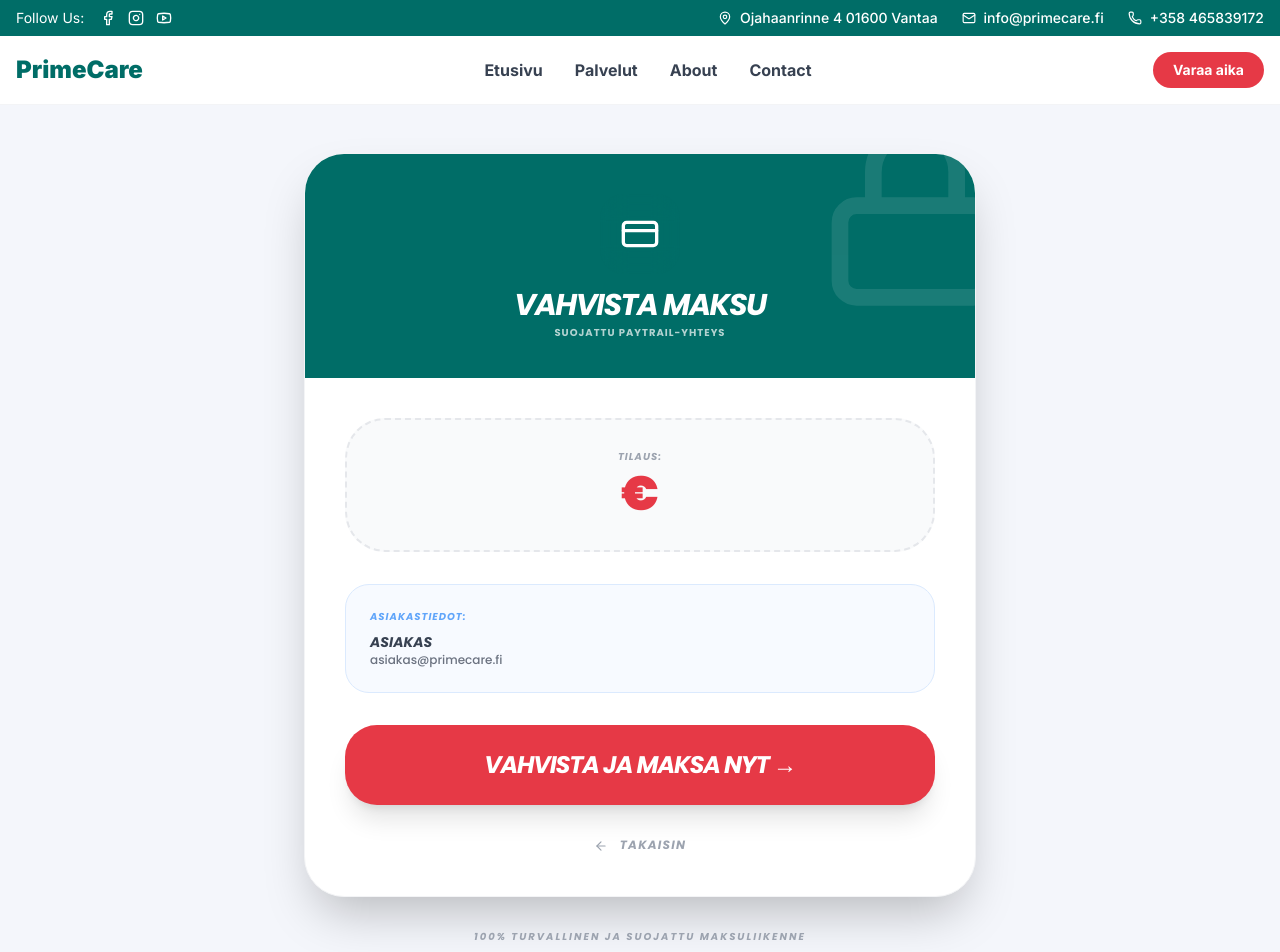
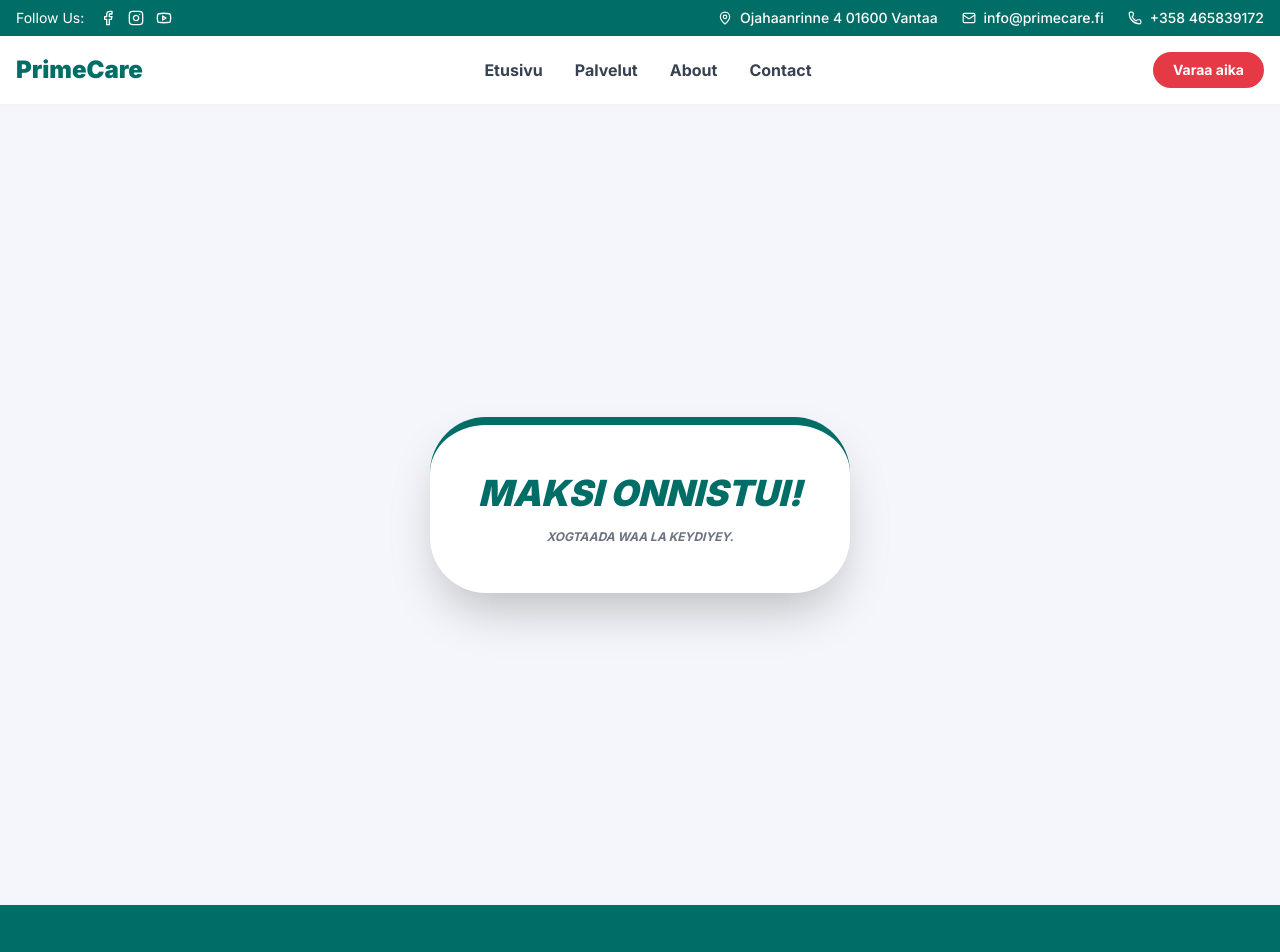
Before and after one commit to alfuapp/primelast, a Next.js app: page /paytrail in a window 1280 px wide. Shown: the top 952 px of the page. Built offline with nearby package versions, Linux system fonts and the light colour scheme.

Commit message:
last hagaajinta admin pageka

```diff
--- a/app/paytrail/page.tsx
+++ b/app/paytrail/page.tsx
@@ -1,122 +1,65 @@
 'use client';
 
-import React, { useState, Suspense } from 'react';
-import { useSearchParams, useRouter } from 'next/navigation';
-import { CreditCard, Loader2, ArrowLeft, Lock } from 'lucide-react';
+import React, { Suspense, useEffect } from 'react';
+import { useSearchParams } from 'next/navigation';
+import { db } from '../lib/firebase';
+import { collection, addDoc, serverTimestamp } from 'firebase/firestore';
 
-function PaytrailContent() {
+function SuccessContent() {
   const searchParams = useSearchParams();
-  const router = useRouter();
 
-  // 1. Ka soo saar dhammaan xogta URL-ka
-  const orderId = searchParams.get('orderId');
-  const amount = searchParams.get('amount');
-  const customerName = searchParams.get('name') || 'Asiakas';
-  const customerEmail = searchParams.get('email') || 'asiakas@primecare.fi';
-  const puh = searchParams.get('puh') || '';
-  const viesti = searchParams.get('viesti') || '';
-  const palvelu = searchParams.get('palvelu') || 'Palvelu';
+  useEffect(() => {
+    const finalizeOrder = async () => {
+      const checkoutStatus = searchParams.get('checkout-status');
+      const orderId = searchParams.get('checkout-stamp');
 
-  const [isRedirecting, setIsRedirecting] = useState(false);
+      if (checkoutStatus === 'ok' && orderId) {
+        try {
+          // ⭐ HALKAN AYAA AH "MASHIINKA" XOGTA GEEYA FIREBASE
+          await addDoc(collection(db, "tilaukset"), {
+            orderId: orderId,
 
-  const handlePaymentRedirect = async () => {
-    if (!orderId || !amount) {
-      alert("Tilaustiedot puuttuvat.");
-      return;
-    }
+            // 1. Magaca: Haddii uu Paytrail ka waayo (checkout-firstname),
+            // wuxuu ka raadinayaa URL-ka (name) aan horay ugu dhex qarinay.
+            etunimi: searchParams.get('checkout-firstname') || searchParams.get('name') || "Asiakas",
+            sukunimi: searchParams.get('checkout-lastname') || "",
 
-    setIsRedirecting(true);
-    try {
-      // 2. Wac API-ga Backend-ka oo u gudbi xogta oo dhan
-      const response = await fetch('/api/paytrail/create', {
-        method: 'POST',
-        headers: { 'Content-Type': 'application/json' },
-        body: JSON.stringify({
-          orderId: orderId,
-          amount: Number(amount),
-          customerEmail: customerEmail,
-          customerName: customerName,
-          palvelu: palvelu,
-          viesti: viesti,
-          puh: puh
-        }),
-      });
+            // 2. Email-ka: Sidoo kale halkan ayuu ka saxayaa
+            email: searchParams.get('checkout-email') || searchParams.get('email') || "Ei sähköpostia",
 
-      const data = await response.json();
+            // 3. Kuwani waa kuwii kuu shaqaynayay (Telefoonka iyo Viestiga)
+            puh: searchParams.get('puh') || "Ei numeroa",
+            viesti: searchParams.get('viesti') || "Ei viestiä",
+            palvelu: searchParams.get('palvelu') || "Palvelu",
 
-      // 3. ✅ HUBI: Isbeddelka halkan ayuu ku jiraa
-      // Backend-kaagu wuxuu soo celinayaa URL-ka lacag bixinta (href)
-      if (data.href) {
-        window.location.href = data.href;
-      } else {
-        throw new Error(data.error || "Maksun aloitus epäonnistui");
+            hinta: Number(searchParams.get('checkout-amount')) / 100,
+            status: 'pending',
+            paymentStatus: 'paid',
+            createdAt: serverTimestamp(),
+          });
+          console.log("Xogta si sax ah ayaa loo geliyey Firebase!");
+        } catch (error) {
+          console.error("Firebase Error:", error);
+        }
       }
-    } catch (error: any) {
-      console.error("Payment error:", error);
-      alert("Virhe: " + error.message);
-      setIsRedirecting(false);
-    }
-  };
+    };
+    finalizeOrder();
+  }, [searchParams]);
 
   return (
-    <div className="min-h-screen bg-[#f4f6fb] py-12 px-6 font-[Poppins]">
-      <div className="max-w-2xl mx-auto">
-        <div className="bg-white rounded-[2.5rem] shadow-2xl overflow-hidden border border-gray-100">
-          <div className="bg-[#006d67] p-10 text-center text-white relative overflow-hidden">
-            <div className="relative z-10">
-              <div className="bg-green/20 w-20 h-20 rounded-3xl flex items-center justify-center mx-auto mb-4 backdrop-blur-md">
-                <CreditCard size={40} />
-              </div>
-              <h1 className="text-3xl font-black uppercase italic tracking-tighter leading-none">Vahvista Maksu</h1>
-              <p className="text-white/70 font-bold mt-2 uppercase text-[10px] tracking-widest leading-none">Suojattu Paytrail-yhteys</p>
-            </div>
-            <Lock className="absolute top-0 right-0 opacity-10 transform translate-x-10 -translate-y-10" size={200} />
-          </div>
-
-          <div className="p-10 space-y-8 text-center">
-            <div className="bg-gray-50 rounded-[2.5rem] p-8 border-2 border-dashed border-gray-200">
-              <p className="text-gray-400 font-black uppercase text-[10px] italic mb-2 tracking-widest leading-none italic">
-                Tilaus: {orderId}
-              </p>
-              <p className="text-5xl font-black text-[#E63946] leading-none">{amount}€</p>
-            </div>
-
-            <div className="text-left bg-blue-50/50 p-6 rounded-3xl border border-blue-100">
-                <p className="text-[10px] font-black text-blue-400 uppercase tracking-widest mb-2 italic">Asiakastiedot:</p>
-                <p className="font-bold text-gray-700 uppercase italic text-sm">{customerName}</p>
-                <p className="text-xs text-gray-500 font-medium">{customerEmail}</p>
-            </div>
-
-            <button
-              onClick={handlePaymentRedirect}
-              disabled={isRedirecting}
-              className="w-full bg-[#E63946] text-white py-6 rounded-[2rem] font-black text-2xl shadow-xl hover:bg-[#c82f3b] transition-all transform active:scale-95 uppercase italic flex items-center justify-center gap-3 tracking-tighter"
-            >
-              {isRedirecting ? (
-                <><Loader2 className="animate-spin" /> SIIRRYTÄÄN PANKKIIN...</>
-              ) : (
-                "VAHVISTA JA MAKSA NYT →"
-              )}
-            </button>
-
-            <button onClick={() => router.back()} className="w-full text-center text-gray-400 font-bold text-xs uppercase tracking-widest italic">
-              <ArrowLeft size={14} className="inline mr-2" /> Takaisin
-            </button>
-          </div>
-        </div>
-
-        <p className="mt-8 text-center text-[10px] text-gray-400 font-black uppercase tracking-[0.2em] italic">
-          100% Turvallinen ja suojattu maksuliikenne
-        </p>
-      </div>
+    <div className="min-h-screen flex items-center justify-center bg-[#f4f6fb]">
+       <div className="bg-white p-12 rounded-[3.5rem] shadow-2xl text-center border-t-8 border-[#006d67]">
+          <h1 className="text-4xl font-black text-[#006d67] uppercase italic mb-4">Maksi Onnistui!</h1>
+          <p className="font-bold text-gray-500 uppercase italic text-xs">Xogtaada waa la keydiyey.</p>
+       </div>
     </div>
   );
 }
 
-export default function PaytrailPage() {
+export default function SuccessPage() {
   return (
-    <Suspense fallback={<div className="min-h-screen flex items-center justify-center font-black text-[#006d67] italic uppercase">Ladataan...</div>}>
-      <PaytrailContent />
+    <Suspense fallback={<div>Ladataan...</div>}>
+      <SuccessContent />
     </Suspense>
   );
 }
```
Also changed, not shown: app/admin/page.tsx (+42 -20 lines), app/login/page.tsx (+67 -45 lines).
